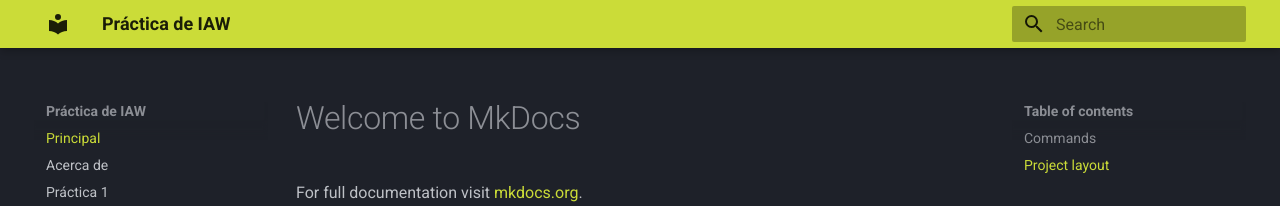
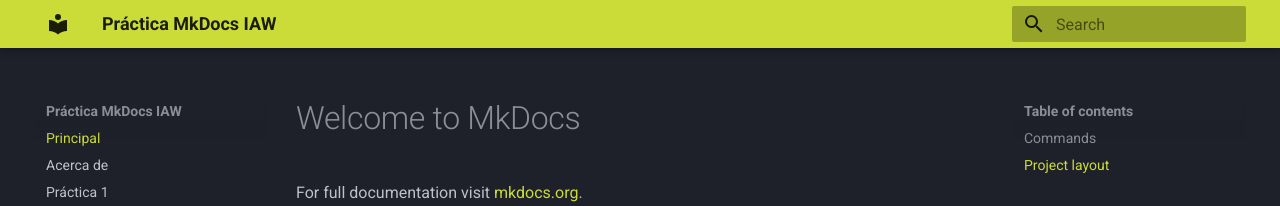
Before and after one commit to Mihai95102/Practica-MkDocs, an MkDocs documentation site: the page built from docs/index.md, in a window 1280 px wide. Shown: the top 206 px of the page. Built offline with MkDocs 1.6.1 and Material for MkDocs 9.7.7, drawn with Linux system fonts in a browser that asks for light colours.

Commit message:
titulo cambiado

```diff
--- a/mkdocs.yml
+++ b/mkdocs.yml
@@ -1,4 +1,4 @@
-site_name: Práctica de IAW
+site_name: Práctica MkDocs IAW
 
 nav:
     - Principal: index.md
```
